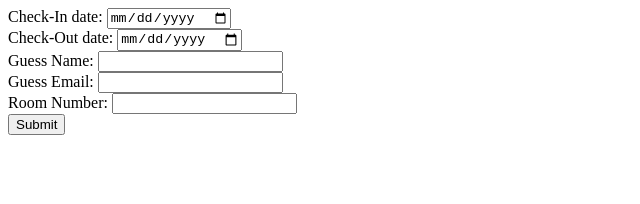
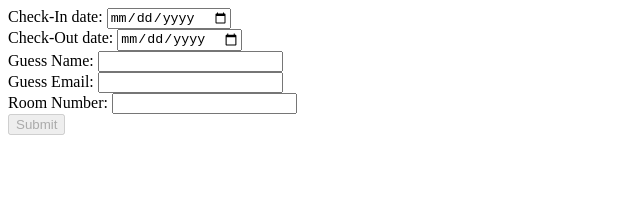
Before and after one commit to PikaNguyen/Hotel_Reservation, an Angular app: page /create in a window 1280 px wide. Shown: the top 204 px of the page, without its empty margins (0-640 px from the left). Built offline with nearby package versions, Linux system fonts and the light colour scheme.

Commit message:
dynamically toggle button submit base on valid or invalid

```diff
--- a/src/app/reservation-form/reservation-form.component.html
+++ b/src/app/reservation-form/reservation-form.component.html
@@ -25,7 +25,7 @@
     </div>
 
 
-    <button type="submit">Submit</button>
+    <button type="submit" [disabled]="reservationForm.invalid">Submit</button>
 
 
 </form>
```
